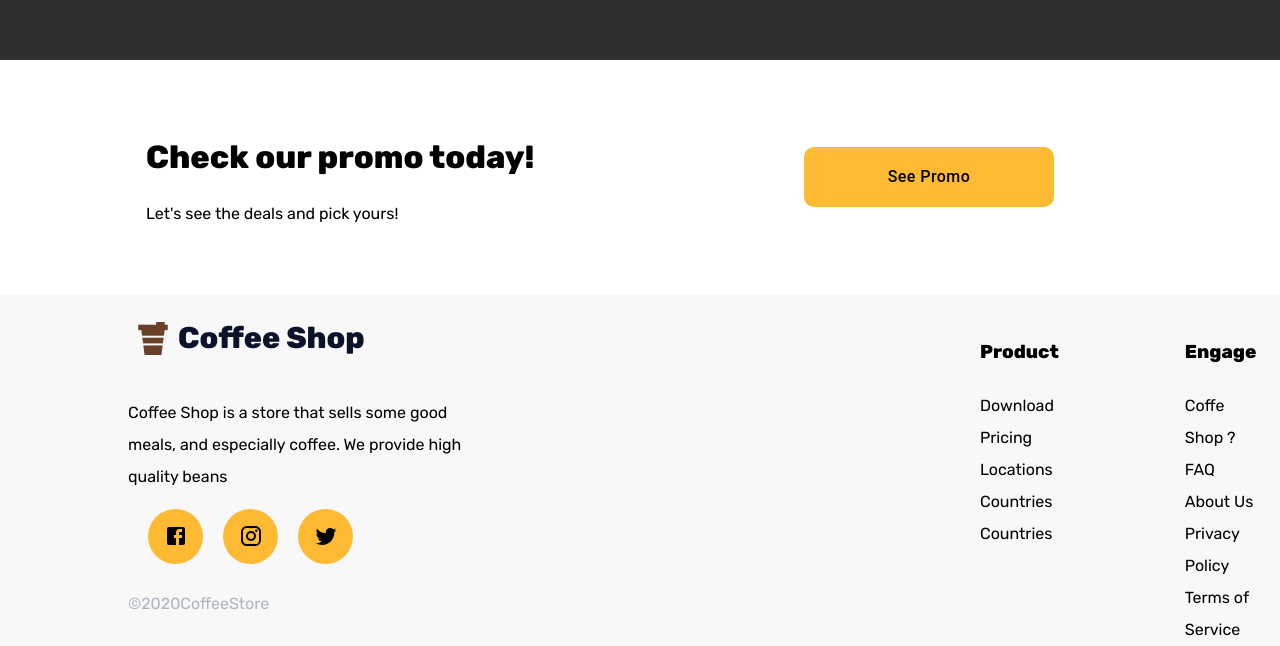
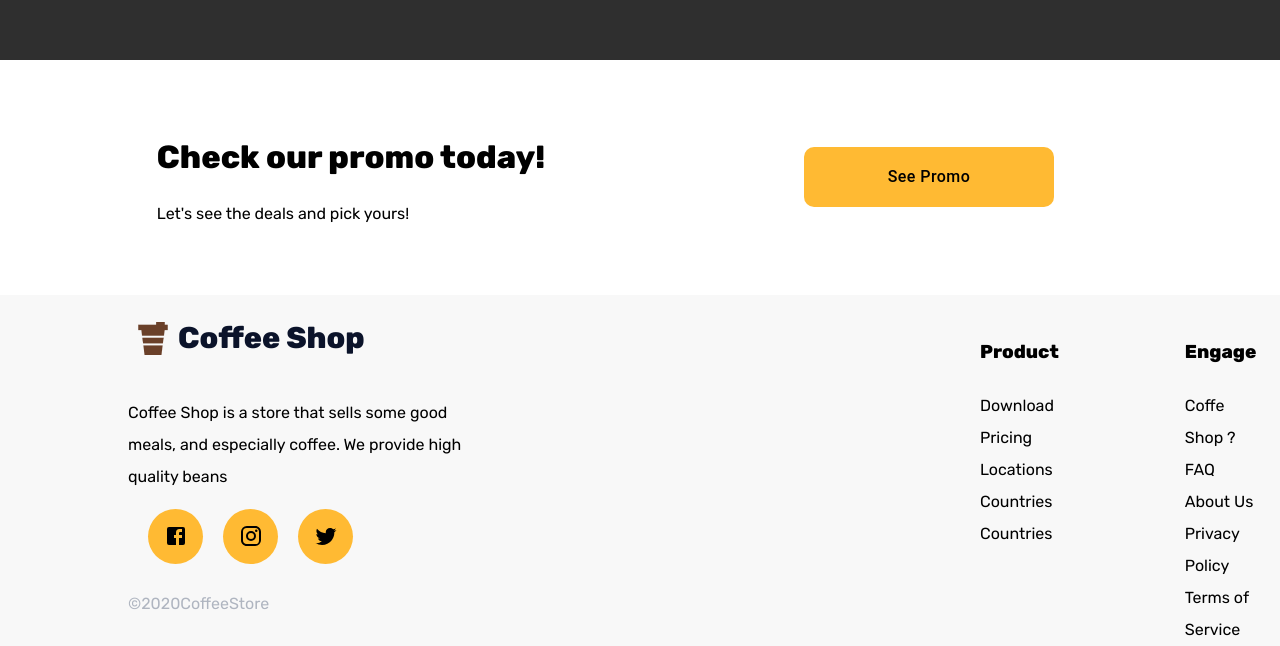
Before and after one commit to Mochamadramdhan/Coffee-Shop, a React (Create React App) app: page / in a window 1280 px wide. Shown: the part 5332-5978 px from the top of the page. Built offline with nearby package versions, Linux system fonts and the light colour scheme.

Commit message:
update width promo

```diff
--- a/src/Screen/Home/content/style.css
+++ b/src/Screen/Home/content/style.css
@@ -247,7 +247,7 @@
 
 }
 .promo-text{
-    width: 410px;
+    max-width: 410px;
 
 }
 .container-text-teamwork{
--- a/src/screen/home/content/style.css
+++ b/src/screen/home/content/style.css
@@ -247,7 +247,7 @@
 
 }
 .promo-text{
-    width: 410px;
+    max-width: 410px;
 
 }
 .container-text-teamwork{
```
